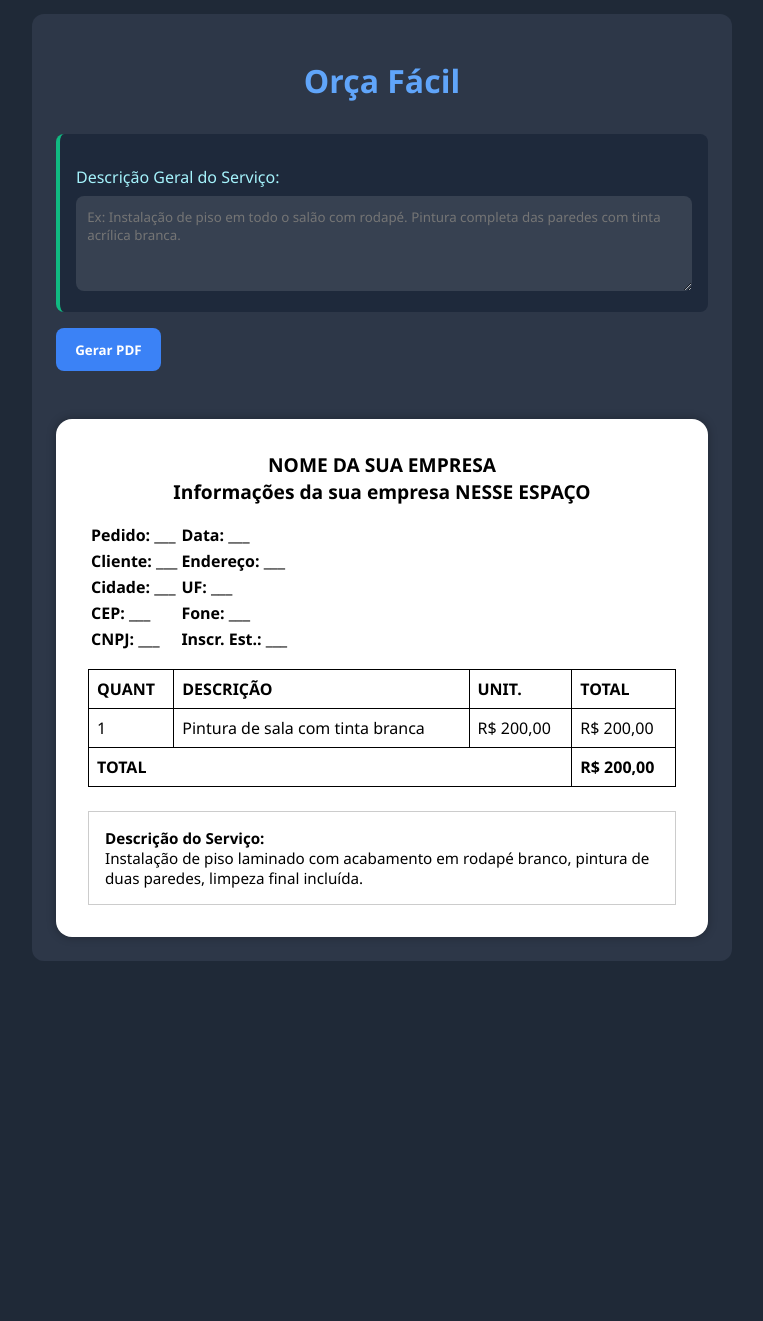
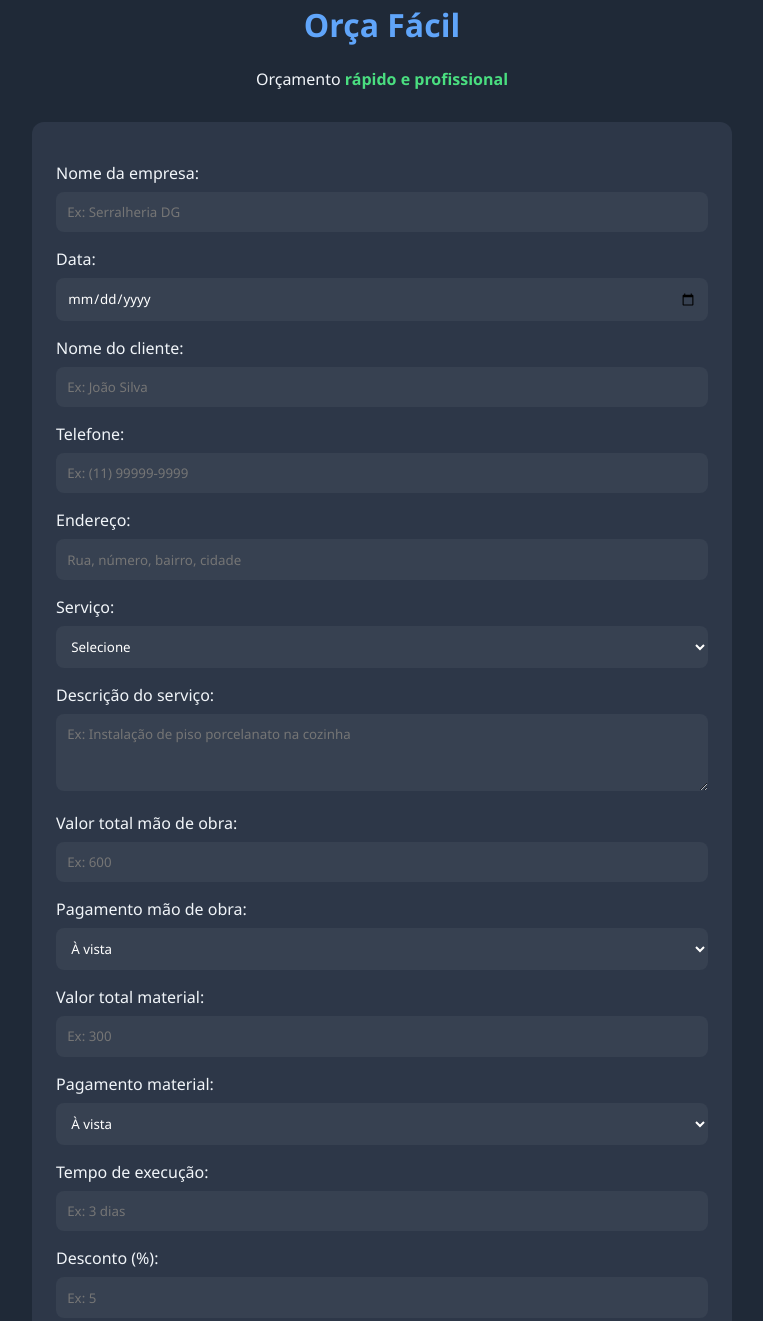
Before and after one commit to codennis9/or-a-facil, a plain HTML site: page index.html in a window 1280 px wide. Shown: the part 50-1371 px from the top of the page, without its empty margins (258-1021 px from the left). Before the commit the page ends 1075 px from the top, so only its background shows below. Drawn offline with nearby package versions, Linux system fonts and the light colour scheme.

Commit message:
voltando versão

```diff
--- a/index.html
+++ b/index.html
@@ -72,126 +72,179 @@
       border-radius: 0.5rem;
       border-left: 4px solid #38bdf8;
     }
-    .descricao-final {
-      margin-top: 2rem;
-      padding: 1rem;
-      background-color: #1e293b;
-      border-left: 4px solid #10b981;
-      border-radius: 0.5rem;
-    }
-    .descricao-final label {
-      font-size: 1rem;
-      color: #a5f3fc;
-    }
-    /* PDF-style preview */
-    .pdf-preview {
-      margin-top: 3rem;
-      background: white;
-      color: black;
-      padding: 2rem;
-      border-radius: 1rem;
-      box-shadow: 0 0 10px rgba(0,0,0,0.3);
-    }
-    .pdf-header {
-      text-align: center;
-      font-size: 1.2rem;
-      font-weight: bold;
-      margin-bottom: 1rem;
-    }
-    .pdf-table {
-      width: 100%;
-      border-collapse: collapse;
-      margin-top: 1rem;
-    }
-    .pdf-table th, .pdf-table td {
-      border: 1px solid black;
-      padding: 0.5rem;
-      text-align: left;
-    }
-    .pdf-descricao {
-      margin-top: 1.5rem;
-      font-size: 0.95rem;
-      border: 1px solid #ccc;
-      padding: 1rem;
-    }
   </style>
 </head>
 <body>
+  <h1>Orça Fácil</h1>
+  <div class="logo">Orçamento <span>rápido e profissional</span></div>
+
   <div class="container">
-    <h1>Orça Fácil</h1>
+    <label for="empresa">Nome da empresa:</label>
+    <input type="text" id="empresa" placeholder="Ex: Serralheria DG">
 
-    <!-- Campos do orçamento aqui -->
+    <label for="data">Data:</label>
+    <input type="date" id="data">
 
-    <!-- Descrição total do serviço -->
-    <div class="descricao-final">
-      <label for="descricaoTotal">Descrição Geral do Serviço:</label>
-      <textarea id="descricaoTotal" rows="4" placeholder="Ex: Instalação de piso em todo o salão com rodapé. Pintura completa das paredes com tinta acrílica branca."></textarea>
-    </div>
+    <label for="cliente">Nome do cliente:</label>
+    <input type="text" id="cliente" placeholder="Ex: João Silva">
 
-    <!-- Botão para gerar PDF ou continuar -->
+    <label for="telefone">Telefone:</label>
+    <input type="text" id="telefone" placeholder="Ex: (11) 99999-9999">
+
+    <label for="endereco">Endereço:</label>
+    <input type="text" id="endereco" placeholder="Rua, número, bairro, cidade">
+
+    <label for="servico">Serviço:</label>
+    <select id="servico">
+      <option value="">Selecione</option>
+      <option value="metro">Drywall</option>
+      <option value="metro">Piso</option>
+      <option value="metro">Telhado</option>
+      <option value="metro">Pintura</option>
+      <option value="fixo">Portão</option>
+      <option value="metro">Muro</option>
+      <option value="fixo">Torneira</option>
+      <option value="metro">Calha</option>
+      <option value="fixo">Escada</option>
+      <option value="metro">Laje</option>
+      <option value="fixo">Outros</option>
+    </select>
+
+    <label for="descricao">Descrição do serviço:</label>
+    <textarea id="descricao" rows="3" placeholder="Ex: Instalação de piso porcelanato na cozinha"></textarea>
+
+    <label for="valor">Valor total mão de obra:</label>
+    <input type="number" id="valor" placeholder="Ex: 600">
+
+    <label for="pagamentoMaoObra">Pagamento mão de obra:</label>
+    <select id="pagamentoMaoObra">
+      <option value="à vista">À vista</option>
+      <option value="parcelado">Parcelado</option>
+      <option value="cartão">Cartão</option>
+    </select>
+
+    <label for="material">Valor total material:</label>
+    <input type="number" id="material" placeholder="Ex: 300">
+
+    <label for="pagamentoMaterial">Pagamento material:</label>
+    <select id="pagamentoMaterial">
+      <option value="à vista">À vista</option>
+      <option value="parcelado">Parcelado</option>
+      <option value="cartão">Cartão</option>
+    </select>
+
+    <label for="tempo">Tempo de execução:</label>
+    <input type="text" id="tempo" placeholder="Ex: 3 dias">
+
+    <label for="desconto">Desconto (%):</label>
+    <input type="number" id="desconto" placeholder="Ex: 5">
+
+    <button onclick="adicionarServico()">Adicionar Serviço</button>
     <button onclick="gerarPDF()">Gerar PDF</button>
 
-    <!-- Prévia estilo PDF -->
-    <div class="pdf-preview">
-      <div class="pdf-header">
-        NOME DA SUA EMPRESA<br>
-        Informações da sua empresa NESSE ESPAÇO
-      </div>
+    <div id="resumo"></div>
+  </div>
 
-      <table>
-        <tr>
-          <td><strong>Pedido:</strong> ___</td>
-          <td><strong>Data:</strong> ___</td>
-        </tr>
-        <tr>
-          <td><strong>Cliente:</strong> ___</td>
-          <td><strong>Endereço:</strong> ___</td>
-        </tr>
-        <tr>
-          <td><strong>Cidade:</strong> ___</td>
-          <td><strong>UF:</strong> ___</td>
-        </tr>
-        <tr>
-          <td><strong>CEP:</strong> ___</td>
-          <td><strong>Fone:</strong> ___</td>
-        </tr>
-        <tr>
-          <td><strong>CNPJ:</strong> ___</td>
-          <td><strong>Inscr. Est.:</strong> ___</td>
-        </tr>
-      </table>
+  <script src="https://cdnjs.cloudflare.com/ajax/libs/jspdf/2.5.1/jspdf.umd.min.js"></script>
+  <script>
+    const servicos = [];
 
-      <table class="pdf-table">
-        <thead>
-          <tr>
-            <th>QUANT</th>
-            <th>DESCRIÇÃO</th>
-            <th>UNIT.</th>
-            <th>TOTAL</th>
-          </tr>
-        </thead>
-        <tbody>
-          <tr>
-            <td>1</td>
-            <td>Pintura de sala com tinta branca</td>
-            <td>R$ 200,00</td>
-            <td>R$ 200,00</td>
-          </tr>
-          <!-- mais linhas aqui -->
-        </tbody>
-        <tfoot>
-          <tr>
-            <td colspan="3"><strong>TOTAL</strong></td>
-            <td><strong>R$ 200,00</strong></td>
-          </tr>
-        </tfoot>
-      </table>
+    function adicionarServico() {
+      const nome = document.getElementById('servico').selectedOptions[0].text;
+      const descricao = document.getElementById('descricao').value;
+      const maoDeObra = parseFloat(document.getElementById('valor').value) || 0;
+      const material = parseFloat(document.getElementById('material').value) || 0;
+      const pagamentoMaoObra = document.getElementById('pagamentoMaoObra').value;
+      const pagamentoMaterial = document.getElementById('pagamentoMaterial').value;
+      const tempo = document.getElementById('tempo').value;
+      const desconto = parseFloat(document.getElementById('desconto').value) || 0;
 
-      <div class="pdf-descricao">
-        <strong>Descrição do Serviço:</strong><br>
-        Instalação de piso laminado com acabamento em rodapé branco, pintura de duas paredes, limpeza final incluída.
-      </div>
-    </div>
-  </div>
+      const total = maoDeObra + material;
+      const valorFinal = total - (total * desconto / 100);
+
+      const item = {
+        nome, descricao, maoDeObra, pagamentoMaoObra,
+        material, pagamentoMaterial, tempo,
+        desconto, total, valorFinal
+      };
+
+      servicos.push(item);
+      atualizarResumo();
+    }
+
+    function atualizarResumo() {
+      const container = document.getElementById('resumo');
+      container.innerHTML = '';
+      let totalFinal = 0;
+      servicos.forEach((s) => {
+        totalFinal += s.valorFinal;
+        const div = document.createElement('div');
+        div.className = 'orcamento-item';
+        div.innerHTML = `
+          <p><strong>Serviço:</strong> ${s.nome}</p>
+          <p><strong>Descrição:</strong> ${s.descricao}</p>
+          <p><strong>Mão de Obra:</strong> R$ ${s.maoDeObra.toFixed(2)} (${s.pagamentoMaoObra})</p>
+          <p><strong>Material:</strong> R$ ${s.material.toFixed(2)} (${s.pagamentoMaterial})</p>
+          <p><strong>Total:</strong> R$ ${s.total.toFixed(2)}</p>
+          ${s.desconto > 0 ? `<p><strong>Desconto:</strong> ${s.desconto}%</p>` : ''}
+          <p><strong>Valor Final:</strong> R$ ${s.valorFinal.toFixed(2)}</p>
+          <p><strong>Tempo de execução:</strong> ${s.tempo}</p>
+        `;
+        container.appendChild(div);
+      });
+
+      const resumoFinal = document.createElement('div');
+      resumoFinal.className = 'resumo-total';
+      resumoFinal.innerHTML = `
+        <h3>Total Geral do Orçamento</h3>
+        <p><strong>Total:</strong> R$ ${totalFinal.toFixed(2)}</p>
+      `;
+      container.appendChild(resumoFinal);
+    }
+
+    function gerarPDF() {
+      const empresa = document.getElementById('empresa').value;
+      const cliente = document.getElementById('cliente').value;
+      const telefone = document.getElementById('telefone').value;
+      const endereco = document.getElementById('endereco').value;
+      const data = document.getElementById('data').value;
+
+      const { jsPDF } = window.jspdf;
+      const doc = new jsPDF();
+      let y = 10;
+
+      doc.setFontSize(14);
+      doc.text(empresa || 'Orçamento', 10, y);
+      y += 8;
+
+      doc.setFontSize(11);
+      doc.text(`Cliente: ${cliente}`, 10, y); y += 6;
+      doc.text(`Telefone: ${telefone}`, 10, y); y += 6;
+      doc.text(`Endereço: ${endereco}`, 10, y); y += 6;
+      doc.text(`Data: ${data}`, 10, y); y += 10;
+
+      let totalFinal = 0;
+      servicos.forEach((s) => {
+        totalFinal += s.valorFinal;
+        doc.text(`Serviço: ${s.nome}`, 10, y); y += 6;
+        doc.text(`Descrição: ${s.descricao}`, 10, y); y += 6;
+        doc.text(`Mão de Obra: R$ ${s.maoDeObra.toFixed(2)} (${s.pagamentoMaoObra})`, 10, y); y += 6;
+        doc.text(`Material: R$ ${s.material.toFixed(2)} (${s.pagamentoMaterial})`, 10, y); y += 6;
+        doc.text(`Total: R$ ${s.total.toFixed(2)}`, 10, y); y += 6;
+        if (s.desconto > 0) { doc.text(`Desconto: ${s.desconto}%`, 10, y); y += 6; }
+        doc.text(`Valor Final: R$ ${s.valorFinal.toFixed(2)}`, 10, y); y += 6;
+        doc.text(`Tempo: ${s.tempo}`, 10, y); y += 10;
+        if (y > 270) { doc.addPage(); y = 10; }
+      });
+
+      doc.setFontSize(12);
+      doc.text("Resumo Final do Orçamento", 10, y); y += 6;
+      doc.setFontSize(11);
+      doc.text(`Total dos serviços com desconto: R$ ${totalFinal.toFixed(2)}`, 10, y);
+
+      const nomeArquivo = cliente ? `orcamento_${cliente.replace(/\s+/g, '_').toLowerCase()}.pdf` : 'orcamento.pdf';
+      doc.save(nomeArquivo);
+    }
+  </script>
 </body>
 </html>
```
